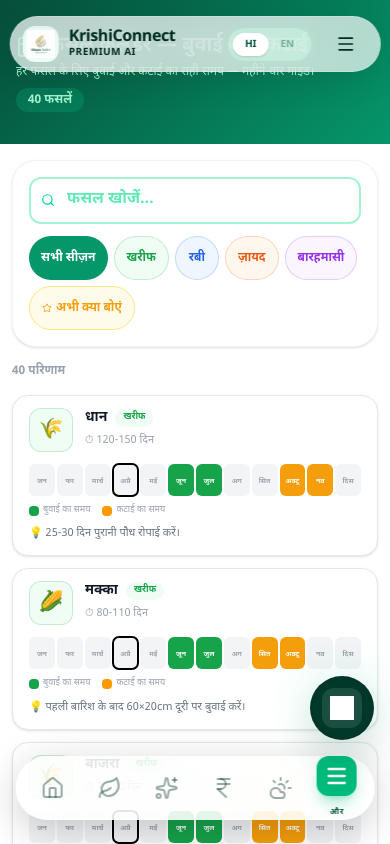
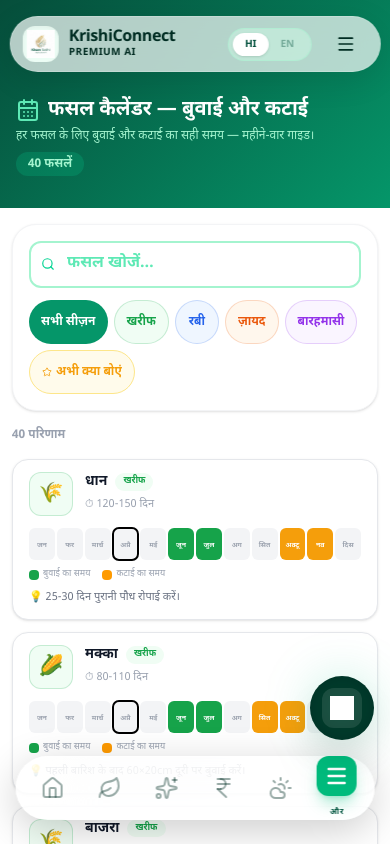
Before and after one commit to souravranjan680/KrishiConnect, a Next.js app in the folder apps/web/: page /calendar in a window 390 px wide. Shown: the top 844 px of the page. Built offline with nearby package versions, Linux system fonts and the light colour scheme.

Commit message:
UI: Add mobile top padding to all subpages

```diff
--- a/apps/web/src/app/calculator/page.tsx
+++ b/apps/web/src/app/calculator/page.tsx
@@ -258,7 +258,7 @@ export default function CalculatorPage() {
   return (
     <div>
       {/* Hero */}
-      <div style={{ background: "linear-gradient(135deg, #14532d, #15803d)" }} className="py-8 sm:py-10 px-4">
+      <div style={{ background: "linear-gradient(135deg, #14532d, #15803d)" }} className="pt-24 pb-8 sm:pt-32 sm:pb-10 px-4">
         <div className="mx-auto max-w-5xl">
           <h1 className="text-xl sm:text-2xl font-extrabold text-white mb-1 flex items-center gap-2">
             <Calculator className="w-6 h-6 text-green-300" />
--- a/apps/web/src/app/calendar/page.tsx
+++ b/apps/web/src/app/calendar/page.tsx
@@ -102,7 +102,7 @@ export default function CalendarPage() {
   return (
     <div>
       {/* Hero */}
-      <div style={{ background: "linear-gradient(135deg, #064e3b, #059669)" }} className="py-8 sm:py-10 px-4">
+      <div style={{ background: "linear-gradient(135deg, #064e3b, #059669)" }} className="pt-24 pb-8 sm:pt-32 sm:pb-10 px-4">
         <div className="mx-auto max-w-5xl">
           <h1 className="text-xl sm:text-2xl font-extrabold text-white mb-1 flex items-center gap-2">
             <CalendarDays className="w-6 h-6 text-emerald-300" />
--- a/apps/web/src/app/diseases/page.tsx
+++ b/apps/web/src/app/diseases/page.tsx
@@ -233,7 +233,7 @@ export default function DiseasesPage() {
   return (
     <div>
       {/* Hero */}
-      <div style={{ background: "linear-gradient(135deg, #7f1d1d, #dc2626)" }} className="py-8 sm:py-10 px-4">
+      <div style={{ background: "linear-gradient(135deg, #7f1d1d, #dc2626)" }} className="pt-24 pb-8 sm:pt-32 sm:pb-10 px-4">
         <div className="mx-auto max-w-5xl">
           <h1 className="text-xl sm:text-2xl font-extrabold text-white mb-1 flex items-center gap-2">
             <Bug className="w-6 h-6 text-red-300" />
```
